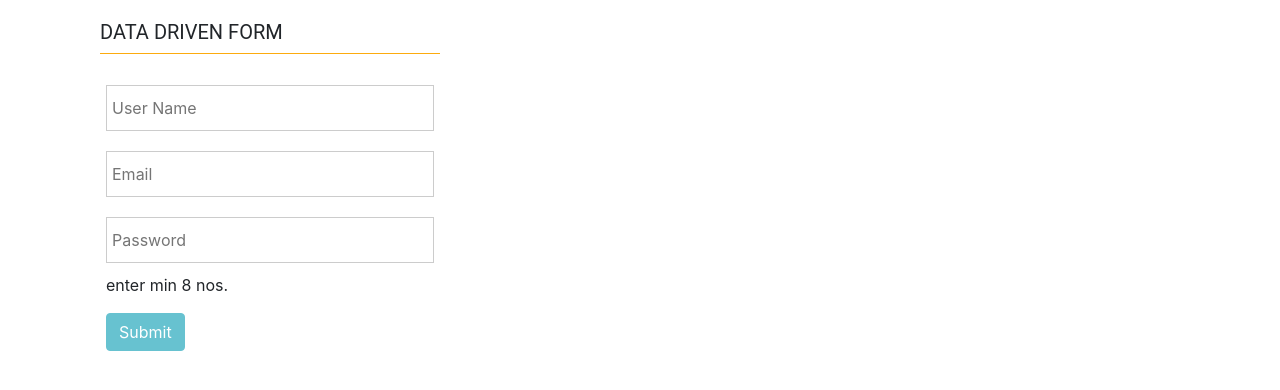
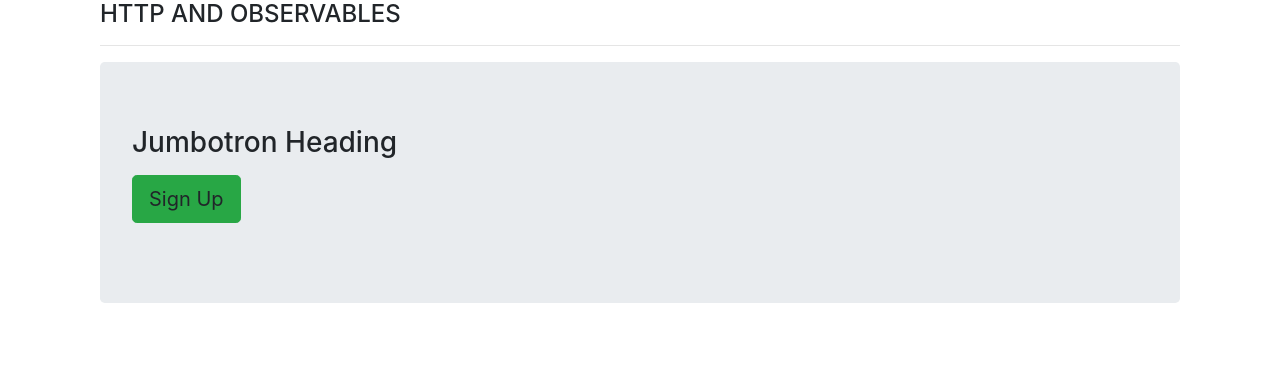
Before and after one commit to CodeKul/Mean-depot-1112-18JUN18-Angular, an Angular app: page / in a window 1280 px wide. Shown: the top 390 px of the page. Built offline with nearby package versions, Linux system fonts and the light colour scheme.

Commit message:
http -get service

```diff
--- a/src/app/app.component.html
+++ b/src/app/app.component.html
@@ -7,8 +7,8 @@
                   <!-- <app-directives></app-directives> -->
                   <!-- <router-outlet></router-outlet> -->
                   <!-- <app-templatedriven></app-templatedriven>-->
-                  <app-datadriven></app-datadriven>
-
+                  <!-- <app-datadriven></app-datadriven>-->
+                  <app-http></app-http>
             </div>
       </div>
 </div>
--- a/src/app/app.module.ts
+++ b/src/app/app.module.ts
@@ -19,6 +19,9 @@ import { SecondoneComponent } from './second/secondone.component';
 import { SecondtwoComponent } from './second/secondtwo.component';
 import { GuardService } from './guard.service';
 import { DatadrivenComponent } from './form/datadriven/datadriven.component';
+import { HttpComponent } from './http-get and post/http/http.component';
+import { HttpModule } from '@angular/http';
+import { JokeService } from './http-get and post/http/joke.service';
 // import { TemplatedrivenComponent } from './form/templatedriven/templatedriven.component';
 // import { DatadrivenComponent } from './form/datadriven.component';
 
@@ -45,17 +48,20 @@ import { DatadrivenComponent } from './form/datadriven/datadriven.component';
     SecondtwoComponent,
     // TemplatedrivenComponent,
     DatadrivenComponent,
+    HttpComponent,
 
   ],
   imports: [
     BrowserModule,
     FormsModule ,
     MyRouterModule,
+    HttpModule,
     ReactiveFormsModule,
 
 
   ],
-  providers: [GuardService ],
+  providers: [GuardService,
+    JokeService],
   bootstrap: [AppComponent]
 })
 export class AppModule { }
--- /dev/null
+++ b/src/app/http-get and post/http/http.component.html
@@ -0,0 +1,14 @@
+<div class="container">
+  <div class="row">
+    <div class="col-md-12">
+      <h4>HTTP AND OBSERVABLES</h4>
+      <hr>
+    </div>
+  </div>
+  <div class="jumbotron">
+    <h3>Jumbotron Heading</h3>
+     <p class="lead"></p>
+       <p>{{displyaData}}</p>
+       <p><a class="btn btn-lg btn-success" role="button" (click)="randomJoke()">Sign Up</a></p>
+  </div>
+</div>
--- /dev/null
+++ b/src/app/http-get and post/http/http.component.ts
@@ -0,0 +1,21 @@
+import { JokeService } from './joke.service';
+import { Component, OnInit } from '@angular/core';
+
+@Component({
+  selector: 'app-http',
+  templateUrl: './http.component.html',
+  styleUrls: ['./http.component.css'],
+})
+export class HttpComponent implements OnInit {
+  displyaData:string;
+  constructor(private jokeService : JokeService ) { }
+
+  ngOnInit() {
+  }
+
+  randomJoke(){
+    this.jokeService.randomJoke23(joke => {
+    this.displyaData=joke;
+    })
+  }
+}
--- /dev/null
+++ b/src/app/http-get and post/http/joke.service.ts
@@ -0,0 +1,21 @@
+import { Http } from '@angular/http';
+import { Injectable } from '@angular/core';
+
+@Injectable()
+export class JokeService {
+
+  constructor(private http: Http) { }
+
+  randomJoke23(onJoke):void{
+    this.http.get('http://api.icndb.com/jokes/random').subscribe(res => {
+       console.log(res.json().value.joke);
+       onJoke(res.json().value.joke);
+
+    },this.httpError)
+
+  }
+  httpError = err =>{
+  console.log(err);
+
+}
+}
```
Also changed, not shown: src/app/http-get and post/http/http.component.css (added), 2 other files (tests, documents, lock files or other folders).
